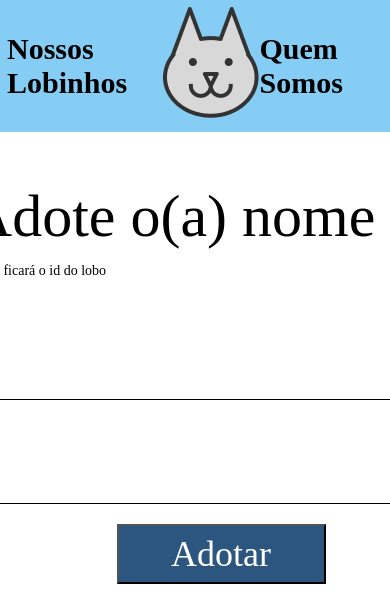
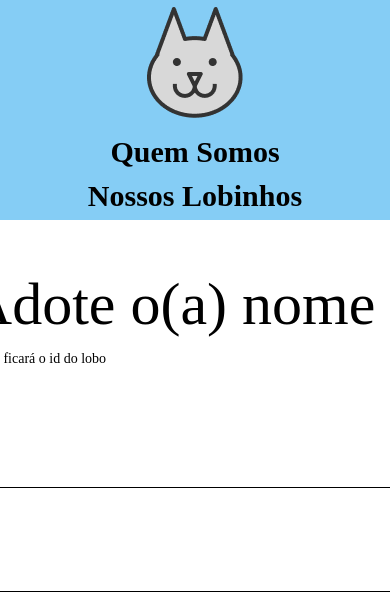
Before and after one commit to LucasArrais/Projeto_adote_um_lobinho, a plain HTML site: page adote_um_lobinho/frontend/adopt.html in a window 390 px wide. Shown: the top 609 px of the page. Drawn offline with Linux system fonts and the light colour scheme; a script that the page names is missing; a web font is replaced by a local one.

Commit message:
responsividade no header

```diff
--- a/adote_um_lobinho/frontend/adopt.html
+++ b/adote_um_lobinho/frontend/adopt.html
@@ -11,9 +11,9 @@
 <body>
     <header>
         <nav class="link">
-            <a href="" class="LinksHeader">Nossos Lobinhos</a>
-            <a href="" class="LinksHeader"><img src="./images/Group 3.png" alt="Logo do site"></a>
-            <a href="" class="LinksHeader">Quem Somos</a>
+            <a href="./list.html" class="LinksHeader">Nossos Lobinhos</a>
+            <a href="./homepage.html" class="LinksHeader"><img src="./images/Group 3.png" alt="Logo do site"></a>
+            <a href="./about.html" class="LinksHeader">Quem Somos</a>
         </nav>
     </header>
 
--- a/adote_um_lobinho/frontend/css/global.css
+++ b/adote_um_lobinho/frontend/css/global.css
@@ -24,6 +24,11 @@ header {
     font-size: 30px;
     text-decoration: none;
     font-weight: 600;
+}
+
+.link > a:first-child:hover, .link > a:last-child:hover {
+    transform-origin: right;
+    border-bottom: 3px solid black;
 }
 
 
@@ -80,3 +85,14 @@ footer {
         margin: 0;
     }
 }
+
+@media (max-width: 550px) {
+    .link {
+        flex-direction: column;
+        gap: 10px;
+    }
+
+    .link > a:first-child {
+        order: 2;
+    }
+}
--- a/adote_um_lobinho/frontend/css/homepage.css
+++ b/adote_um_lobinho/frontend/css/homepage.css
@@ -1,36 +1,4 @@
 @import url('https://fonts.googleapis.com/css2?family=Darker+Grotesque:wght@300..900&family=SN+Pro:ital,wght@0,200..900;1,200..900&display=swap');
-
-* {
-    margin: 0;
-    padding: 0;
-    box-sizing: border-box;
-    font-family: 'Darker Grotesque';
-}
-body {
-    margin: 0;
-    padding: 0;
-}
-
-header {
-    background-color: #85CDF5;
-    padding: 7px;
-}
-
-.link {
-    display: flex;
-    width: 100%;
-    justify-content: space-around;
-    align-items: center;
-}
-
-.LinksHeader {
-    color: black;
-    font-size: 30px;
-    text-decoration: none;
-    font-weight: 600;
-}
-
-
 
 /* estilização da seção adote um lobinho */
 
@@ -204,52 +172,6 @@ header {
 }
 
 
-/*estilização do footer */
-
-
-footer {
-    background-color: #333333;
-    display: flex;
-    color: white;
-    padding: 30px 20px 30px 20px;
-    justify-content: center;
-    align-items: center;
-    gap: 50px
-}
-
-.Contatos {
-    display: flex;
-    flex-direction: column;
-    gap: 15px;
-
-}
-
-.Contatos > div {
-    display: flex;
-    gap: 10px;
-}
-
-.Contatos > div > img {
-    align-self: flex-start;
-}
-
-.Contatos > nav {
-    margin-top: 15px;
-}
-
-.Contatos > nav > a {
-    color: black;
-    background-color: #DEB959;
-    text-decoration: none;
-    padding: 4px 8px 4px 8px;
-    font-size: 17px;
-    font-weight: 600;
-}
-
-.imgDesenvolvimento {
-    margin-left: 20%;
-}
-
 @media (max-width: 1200px ) {
 
     .LobosExemploContent {
@@ -300,13 +222,3 @@ footer {
     }
 
 }
-
-@media (max-width: 550px) {
-    header {
-        height: 70px;
-    }
-
-    .link > a > img {
-        display: none;
-    }
-}
```
Also changed, not shown: adote_um_lobinho/frontend/homepage.html (+1 -1 lines), adote_um_lobinho/frontend/list.html (+1 -1 lines).
